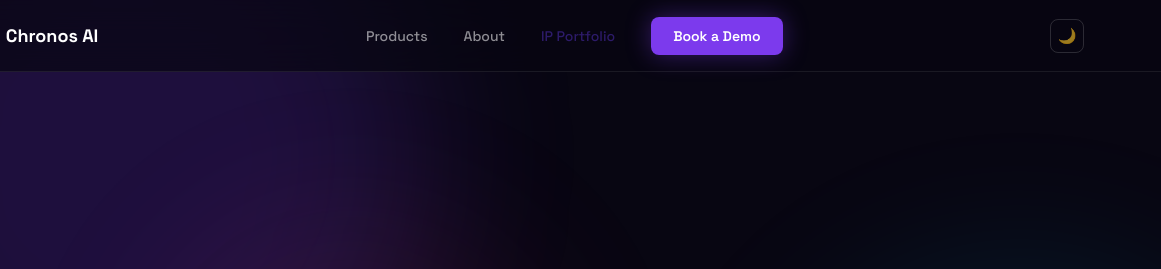
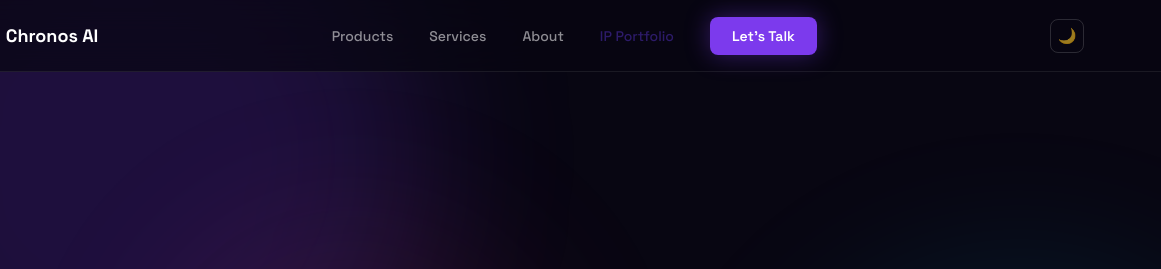
Before and after one commit to Sbanuelos1313/chronos-ai-web, a plain HTML site: page patents/index.html in a window 1280 px wide. Shown: the top 269 px of the page, 119-1280 px from the left. Drawn offline with Linux system fonts and the light colour scheme.

Commit message:
Refine services layout and standardize IP portfolio navigation

```diff
--- a/patents/index.html
+++ b/patents/index.html
@@ -98,15 +98,15 @@ body.light-mode .pat-desc{color:rgba(26,10,60,0.6)}
 <div class="orb orb-3"></div>
 <nav id="nav">
 <a class="nav-logo" href="/" style="display:inline-flex!important;align-items:center!important;gap:10px!important;text-decoration:none!important;color:#fff!important;font-weight:800!important;font-size:18px!important;white-space:nowrap!important"><img alt="" src="/assets/chronos-header-mark.png" style="width:38px!important;height:38px!important;object-fit:contain!important;filter:none!important;opacity:1!important;display:block!important;max-width:none!important"/><span>Chronos AI</span></a>
-<ul class="nav-links"><li><a href="/products/">Products</a></li><li><a href="/about/">About</a></li><li><a class="active" href="/patents/">IP Portfolio</a></li><li><a class="nav-cta" href="/contact/demo/">Book a Demo</a></li></ul>
+<ul class="nav-links"><li><a href="/products/">Products</a></li><li><a href="/services/">Services</a></li><li><a href="/about/">About</a></li><li><a class="active" href="/patents/">IP Portfolio</a></li><li><a class="nav-cta" href="/contact/">Let's Talk</a></li></ul>
 <button class="theme-toggle" id="themeToggle" onclick="toggleTheme()" title="Toggle light/dark"><span id="themeIcon">🌙</span></button>
 <button aria-label="Open menu" class="hamburger" id="hamburger" onclick="openDrawer()"><span></span><span></span><span></span></button>
 <div class="mobile-drawer" id="mobileDrawer">
 <button class="drawer-close" onclick="closeDrawer()">×</button>
-<a href="/products/" onclick="closeDrawer()">Products</a>
+<a href="/products/" onclick="closeDrawer()">Products</a><a href="/services/" onclick="closeDrawer()">Services</a>
 <a href="/about/" onclick="closeDrawer()">About</a>
 <a href="/patents/" onclick="closeDrawer()">IP Portfolio</a>
-<a class="drawer-cta" href="/contact/demo/" onclick="closeDrawer()">Book a Demo</a>
+<a class="drawer-cta" href="/contact/" onclick="closeDrawer()">Let's Talk</a>
 </div>
 </nav>
 <section class="patents-section">
```
Also changed, not shown: services/index.html (+4 -2 lines).
